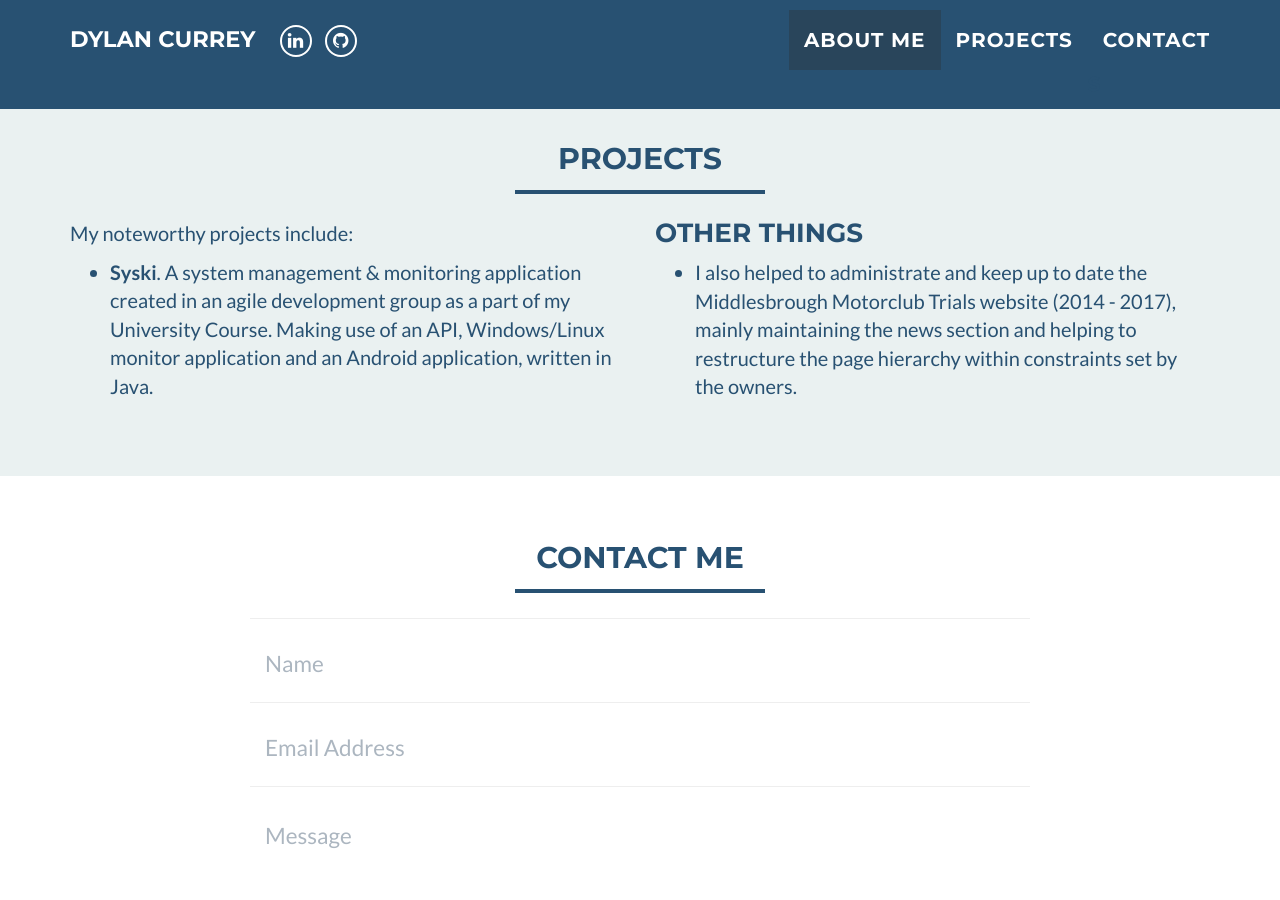
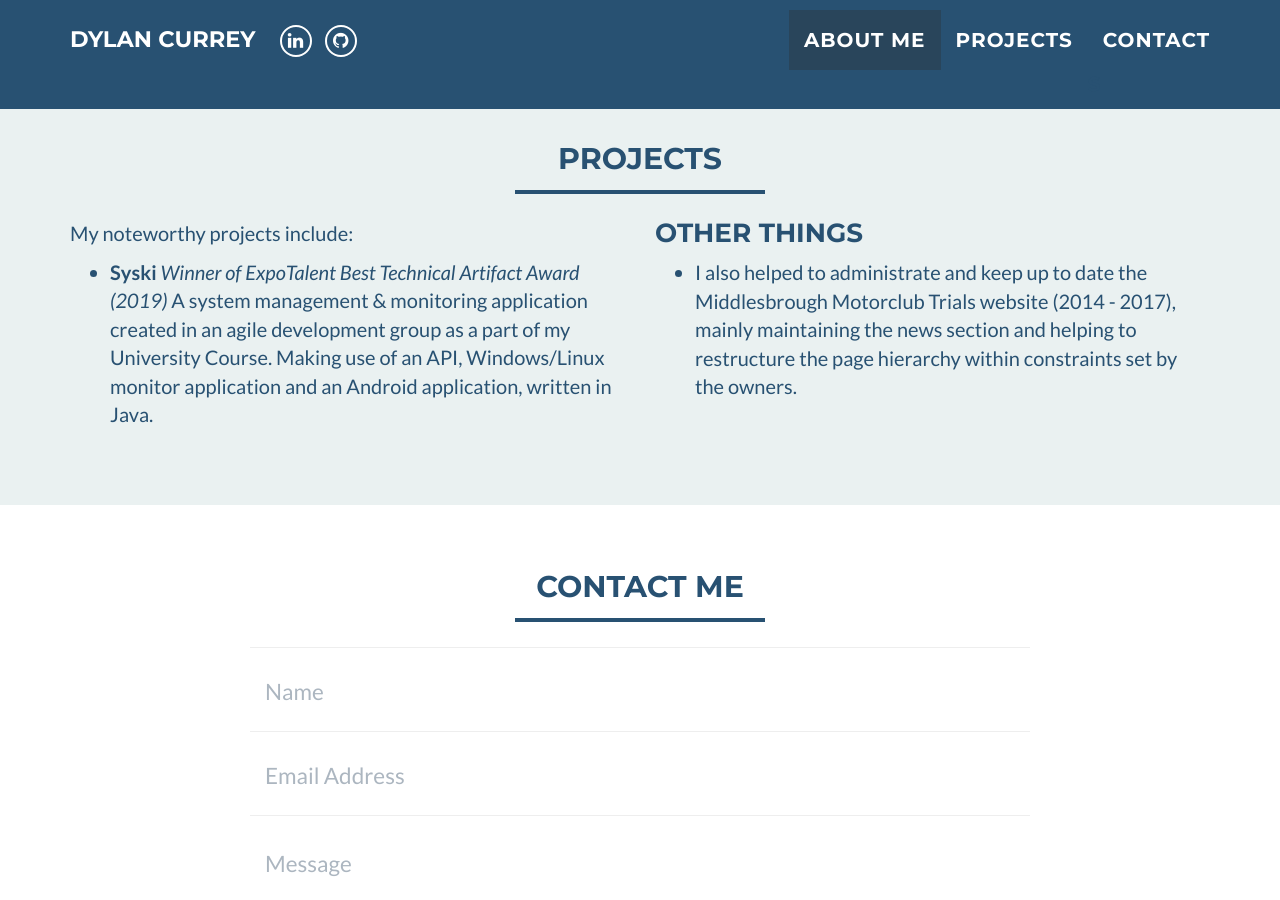
Before and after one commit to dscurrey/dscurrey.github.io, a Jekyll site: the page built from index.html, in a window 1280 px wide and 900 px high, scrolled down 1079 px. Built offline with Jekyll 4.4.1, drawn with Linux system fonts in a browser that asks for light colours.

Commit message:
Added Expotalent to syski

```diff
--- a/_includes/projects.html
+++ b/_includes/projects.html
@@ -13,7 +13,7 @@
 				</p>
 				<ul>
 					<li>
-					<b>Syski</b>. A system management & monitoring application created in an agile development group as a part of my University Course. Making use of an API, Windows/Linux monitor application and an Android application, written in Java.
+					<b>Syski</b> <i>Winner of ExpoTalent Best Technical Artifact Award (2019)</i> A system management & monitoring application created in an agile development group as a part of my University Course. Making use of an API, Windows/Linux monitor application and an Android application, written in Java.
 					</li>
 				</ul>
 			</div>
```
